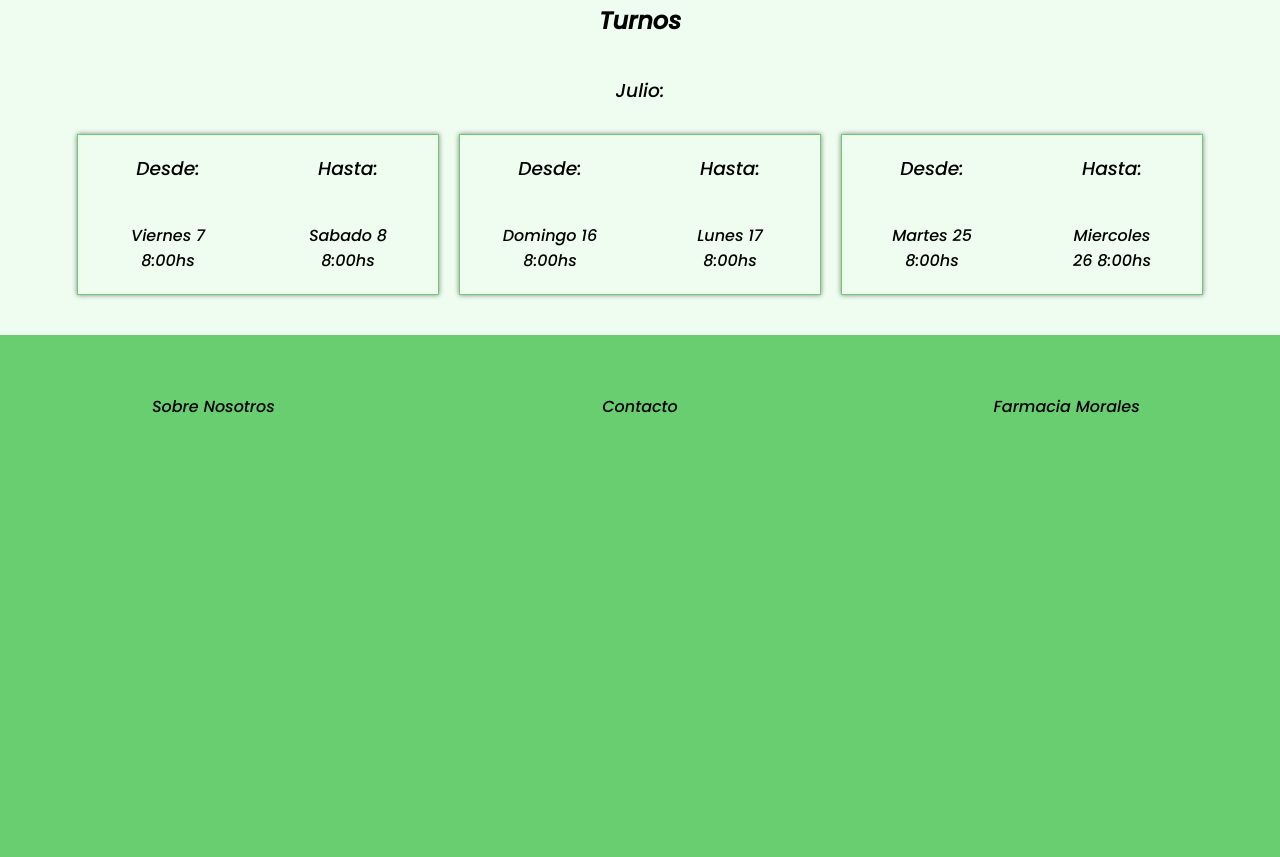
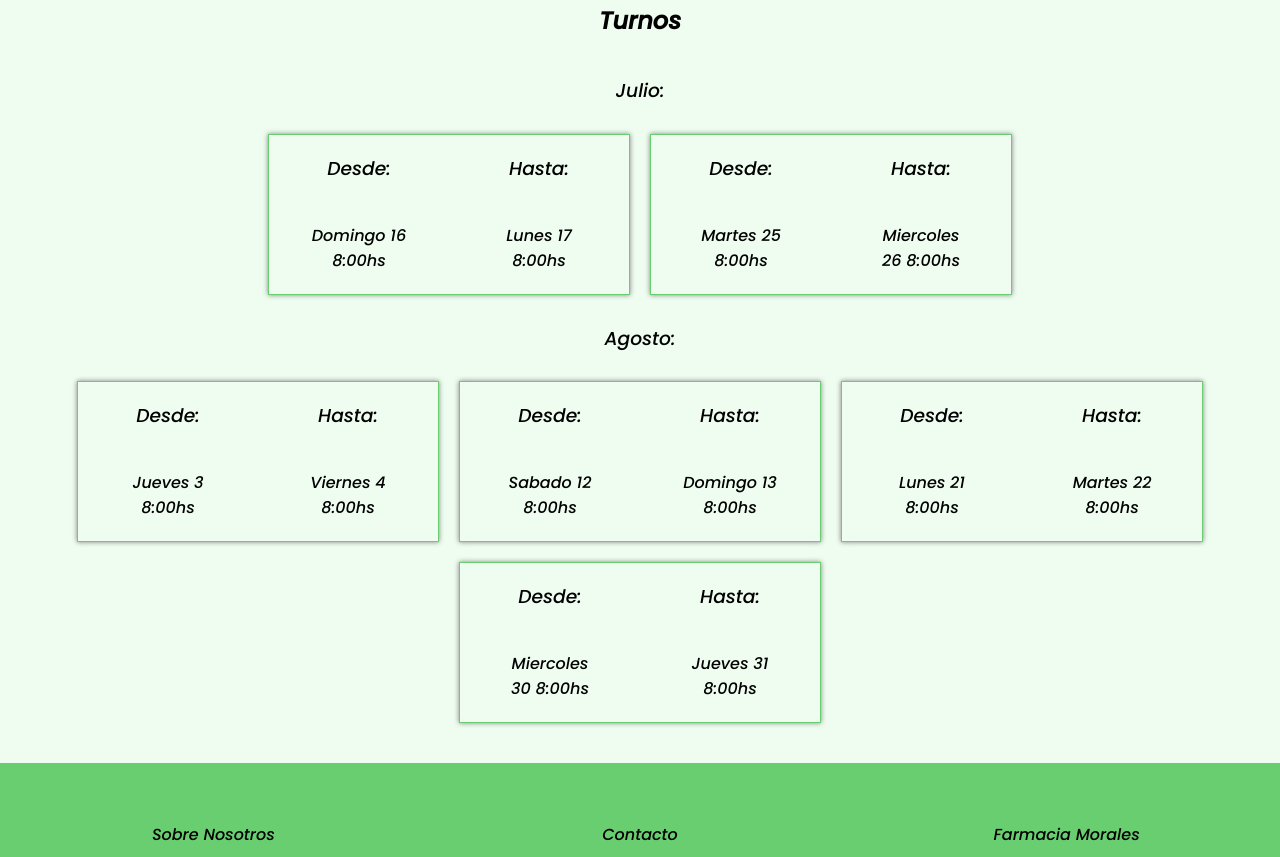
Before and after one commit to Matimrs/FarmaciaEricaTepp, a website: page index.html in a window 1280 px wide. Shown: the part 1219-2076 px from the top of the page. Before the commit the page ends 1648 px from the top, so only its background shows below. Drawn offline with Linux system fonts and the light colour scheme.

Commit message:
Cambio de turnos

```diff
--- a/index.html
+++ b/index.html
@@ -65,9 +65,15 @@
             <h2>Turnos</h2>
             <h3>Julio:</h3>
             <div class="div-turnos-mes">
-                <div class="div-turno"><div><h3>Desde:</h3><h4>Viernes 7 8:00hs</h4></div><div><h3>Hasta:</h3><h4>Sabado 8 8:00hs</h4></div></div>
                 <div class="div-turno"><div><h3>Desde:</h3><h4>Domingo 16 8:00hs</h4></div><div><h3>Hasta:</h3><h4>Lunes 17 8:00hs</h4></div></div>
                 <div class="div-turno"><div><h3>Desde:</h3><h4>Martes 25 8:00hs</h4></div><div><h3>Hasta:</h3><h4>Miercoles 26 8:00hs</h4></div></div>
+            </div>
+            <h3>Agosto:</h3>
+            <div class="div-turnos-mes">
+                <div class="div-turno"><div><h3>Desde:</h3><h4>Jueves 3 8:00hs</h4></div><div><h3>Hasta:</h3><h4>Viernes 4 8:00hs</h4></div></div>
+                <div class="div-turno"><div><h3>Desde:</h3><h4>Sabado 12 8:00hs</h4></div><div><h3>Hasta:</h3><h4>Domingo 13 8:00hs</h4></div></div>
+                <div class="div-turno"><div><h3>Desde:</h3><h4>Lunes 21 8:00hs</h4></div><div><h3>Hasta:</h3><h4>Martes 22 8:00hs</h4></div></div>
+                <div class="div-turno"><div><h3>Desde:</h3><h4>Miercoles 30 8:00hs</h4></div><div><h3>Hasta:</h3><h4>Jueves 31 8:00hs</h4></div></div>
             </div>
         </div>
         <div id="div-subir"><a href="#"><h3>Subir</h3></a></div>
```
